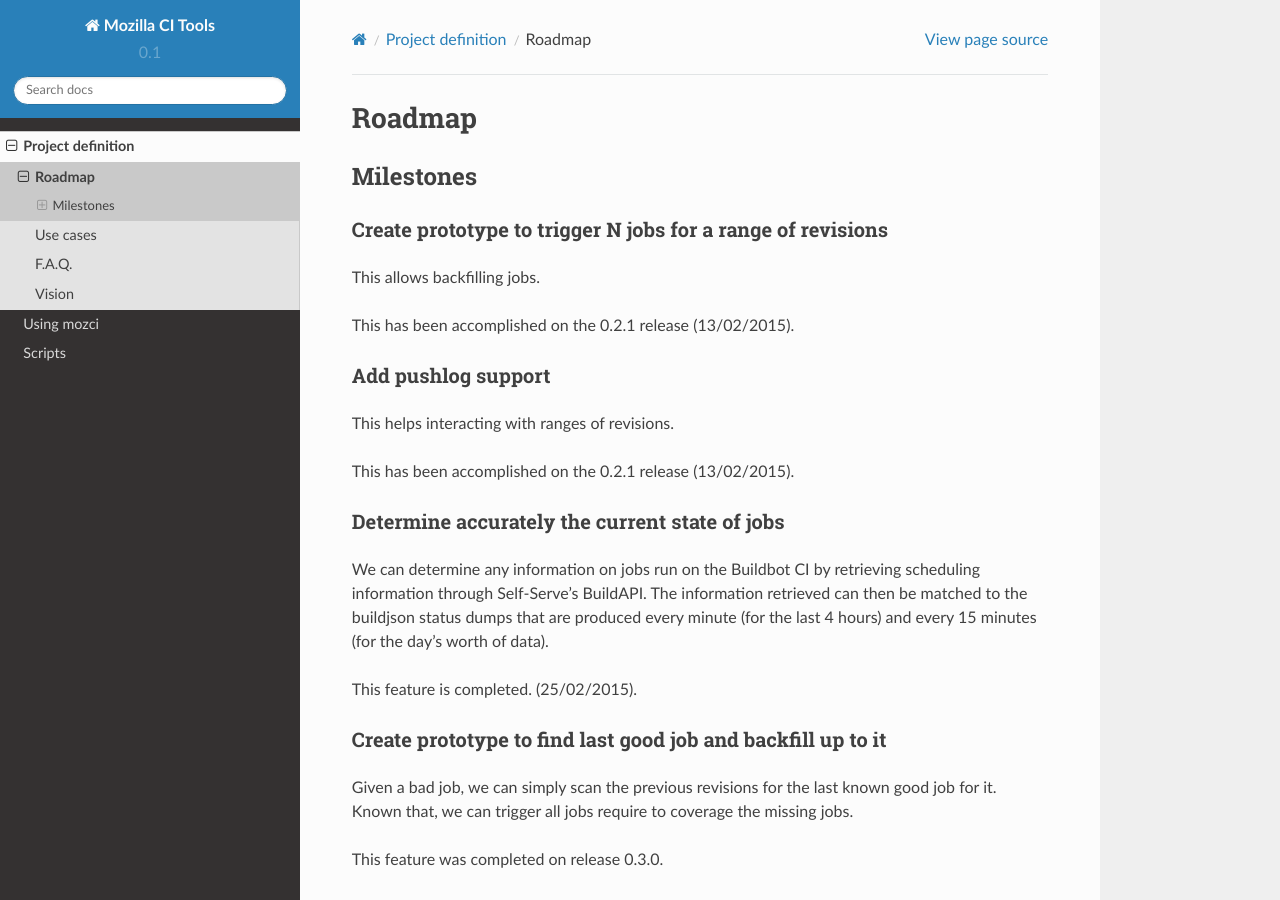
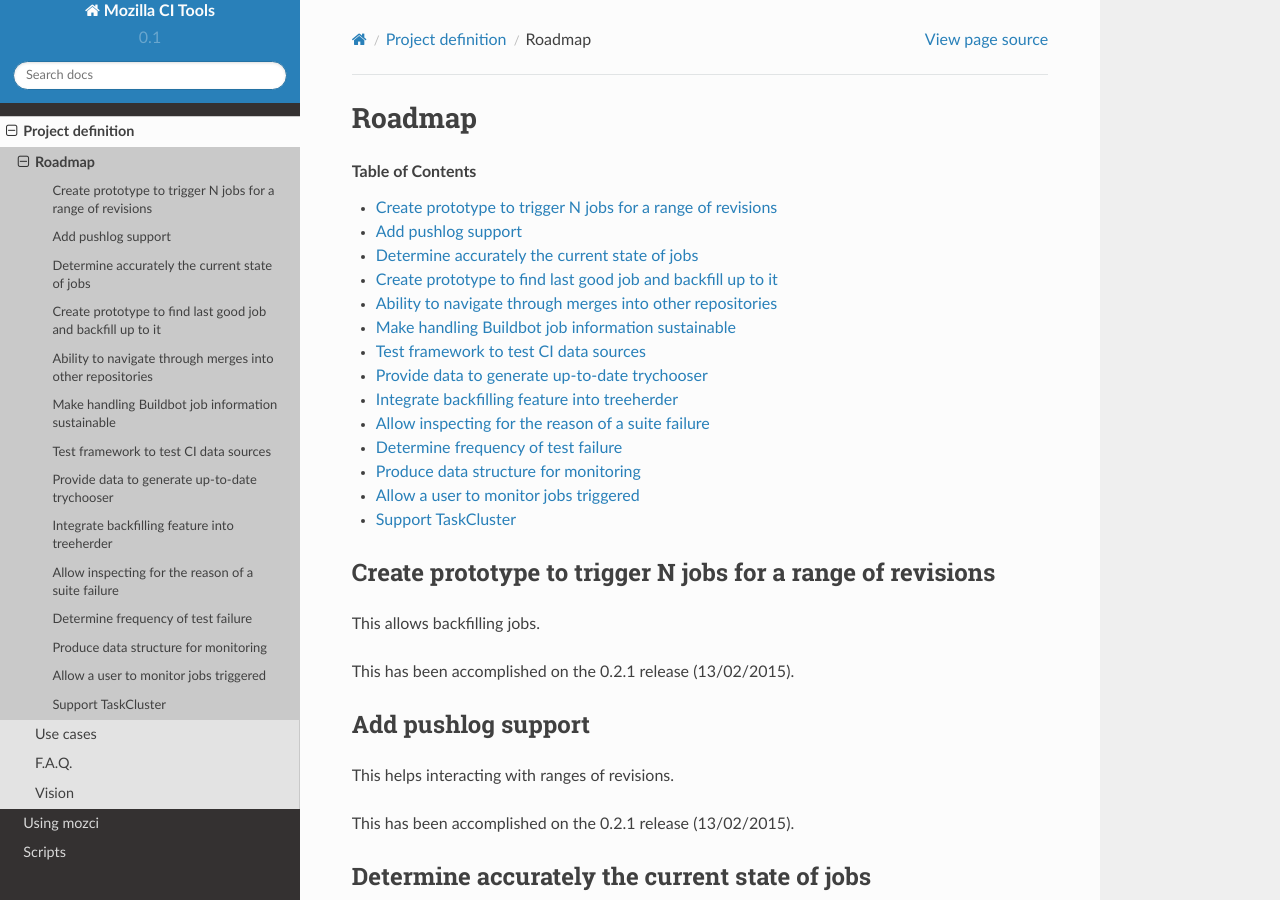
Before and after one commit to mozilla/mozilla_ci_tools, a Sphinx documentation site: the page built from docs/roadmap.rst, in a window 1280 px wide and 900 px high. Built offline with Sphinx 7.4.7 and the Read the Docs theme 2.0.0, drawn with Linux system fonts in a browser that asks for light colours.

Commit message:
Add table of contents for roadmap

```diff
--- a/docs/roadmap.rst
+++ b/docs/roadmap.rst
@@ -1,22 +1,24 @@
 Roadmap
 =======
 
-Milestones
-----------
+.. contents:: Table of Contents
+   :depth: 2
+   :local:
+
 Create prototype to trigger N jobs for a range of revisions
-^^^^^^^^^^^^^^^^^^^^^^^^^^^^^^^^^^^^^^^^^^^^^^^^^^^^^^^^^^^
+-----------------------------------------------------------
 This allows backfilling jobs.
 
 This has been accomplished on the 0.2.1 release (13/02/2015).
 
 Add pushlog support
-^^^^^^^^^^^^^^^^^^^
+-------------------
 This helps interacting with ranges of revisions.
 
 This has been accomplished on the 0.2.1 release (13/02/2015).
 
 Determine accurately the current state of jobs
-^^^^^^^^^^^^^^^^^^^^^^^^^^^^^^^^^^^^^^^^^^^^^^
+----------------------------------------------
 We can determine any information on jobs run on the Buildbot CI by retrieving
 scheduling information through Self-Serve's BuildAPI.
 The information retrieved can then be matched to the buildjson status dumps that
@@ -26,7 +28,7 @@
 This feature is completed. (25/02/2015).
 
 Create prototype to find last good job and backfill up to it
-^^^^^^^^^^^^^^^^^^^^^^^^^^^^^^^^^^^^^^^^^^^^^^^^^^^^^^^^^^^^
+------------------------------------------------------------
 Given a bad job, we can simply scan the previous revisions for the last
 known good job for it. Known that, we can trigger all jobs require to coverage
 the missing jobs.
@@ -34,14 +36,14 @@
 This feature was completed on release 0.3.0.
 
 Ability to navigate through merges into other repositories
-^^^^^^^^^^^^^^^^^^^^^^^^^^^^^^^^^^^^^^^^^^^^^^^^^^^^^^^^^^
+----------------------------------------------------------
 We need the ability to navigate through pushes and be able to follow
 through from one repository to another when merge pushes are found.
 
 This is important to find an intermittent failing job.
 
 Make handling Buildbot job information sustainable
-^^^^^^^^^^^^^^^^^^^^^^^^^^^^^^^^^^^^^^^^^^^^^^^^^^
+--------------------------------------------------
 We currently have information about Buildbot jobs by grabbing scheduling info
 and status info. This is something that users should never know about.
 We should only expose the bits of information which are relevant to the user and
@@ -51,7 +53,7 @@
 will make the project ready for the representation of jobs in TaskCluster.
 
 Test framework to test CI data sources
-^^^^^^^^^^^^^^^^^^^^^^^^^^^^^^^^^^^^^^
+--------------------------------------
 We need to have a way to prevent regressions on Mozilla CI tools.
 Adding coverage reports would help us fix this issue.
 
@@ -62,31 +64,31 @@
 This is to be tackled in Q2/Q3 2015.
 
 Provide data to generate up-to-date trychooser
-^^^^^^^^^^^^^^^^^^^^^^^^^^^^^^^^^^^^^^^^^^^^^^
+----------------------------------------------
 Currently trychooser's UI is always out-of-date and nothing intelligent can be done with it.
 With mozci we currently can generate most of the data necessary to create a dynamic UI.
 
 Integrate backfilling feature into treeherder
-^^^^^^^^^^^^^^^^^^^^^^^^^^^^^^^^^^^^^^^^^^^^^
+---------------------------------------------
 This will be similar to the re-trigger button that is part of the treeherder UI.
 We select a job that is failing and request that we backfill.
 mozci will determine when was the last time there was a successful job and trigger
 all missing jobs up to the last known good job.
 
 Allow inspecting for the reason of a suite failure
-^^^^^^^^^^^^^^^^^^^^^^^^^^^^^^^^^^^^^^^^^^^^^^^^^^
+--------------------------------------------------
 When chasing an intermittent orange test, we need inspect which tests failed for a suite.
 By doing this we can determine if an orange job should be counted when searching for
 a specific intermittent test.
 
 Determine frequency of test failure
-^^^^^^^^^^^^^^^^^^^^^^^^^^^^^^^^^^^
+-----------------------------------
 We need to find a way to analyze test failure frequency.
 That way we can determine the right number of jobs of to retrigger a job
 in order to find an intermittent orange.
 
 Produce data structure for monitoring
-^^^^^^^^^^^^^^^^^^^^^^^^^^^^^^^^^^^^^
+-------------------------------------
 This would be useful to help us monitor jobs that:
 
 * get triggered
@@ -94,11 +96,11 @@
 * expect to be triggered after an upstream job finishes
 
 Allow a user to monitor jobs triggered
-^^^^^^^^^^^^^^^^^^^^^^^^^^^^^^^^^^^^^^
+--------------------------------------
 We currently trigger jobs and don’t have an standardized method to monitor such triggered jobs.
 We have buildapi, buildjson, builds-running, builds-pending and treeherder APIs as our source
 candidates.
 
 Support TaskCluster
-^^^^^^^^^^^^^^^^^^^
+-------------------
 As we're transitioning to TaskCluster we should add the support for it.
```
